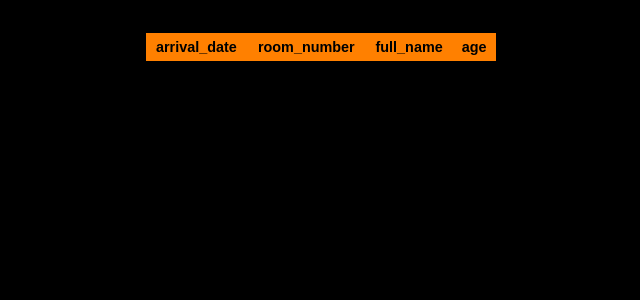
After one commit to KozlovKA/PBZlab2-ClinicManagment, a Flask app: page /arrival_human_check in a window 1280 px wide. The commit adds this page. Shown: the top 300 px of the page, without its empty margins (264-904 px from the left). Run offline with Flask 2, Linux system fonts and the light colour scheme; data that the repository does not hold is empty; parts of the project's set-up code (start-up, migrations or seed data) failed here and were passed over.

Commit message:
Task done.Add update delete for rooms added.Task for female age was done.Task about arrival date was done.Tables and buttons fixed and styled.

```diff
--- a/app.py
+++ b/app.py
@@ -79,11 +79,8 @@ def human_table_delete():
     if request.method == "POST":
         human_id = request.form["human_id"]
 
-        # try:
         human.human_delete(human_id)
 
-        # except:
-        #     return "Ошбика"
     return redirect('/human_data_table')
 
 
@@ -97,5 +94,65 @@ def room_table():
     return render_template("room_data_table.html", **context)
 
 
+@app.route('/room_data_table/update', methods=["POST", "GET"])
+def rooms_table_update():
+    human = Database(connection=connection, cursor=cursor)
+    if request.method == "POST":
+        room_number = request.form["room_number"]
+        room_id = request.form["room_id"]
+        room_type = request.form["room_type"]
+        full_name = request.form['full_name']
+        room_phone = request.form['room_phone']
+
+        human.room_data_upgrade(room_number, room_id, room_type, full_name, room_phone)
+
+    return redirect('/room_data_table')
+
+
+@app.route('/room_data_table/add', methods=["POST", "GET"])
+def rooms_table_add():
+    human = Database(connection=connection, cursor=cursor)
+    if request.method == "POST":
+        room_number = request.form["room_number"]
+        room_id = request.form["room_id"]
+        room_type = request.form["room_type"]
+        full_name = request.form['full_name']
+        room_phone = request.form['room_phone']
+
+        human.room_add(room_number, room_id, room_type, full_name, room_phone)
+
+    return redirect('/room_data_table')
+
+
+@app.route('/room_data_table/add', methods=["POST", "GET"])
+def room_delete():
+    human = Database(connection=connection, cursor=cursor)
+    if request.method == "POST":
+        room_id = request.form["room_id"]
+        human.room_delete(room_id)
+
+    return redirect('/room_data_table')
+
+
+@app.route('/arrival_human_check')
+def arrival_human_check():
+    arrival = Database(connection=connection, cursor=cursor)
+    all_arrivals = arrival.arrival_date_check("2020-10-08")
+    context = {
+        'all_arrivals': all_arrivals
+    }
+    return render_template("human_arrival_table.html", **context)
+
+
+@app.route('/female_age_check')
+def female_age_check():
+    females = Database(connection=connection, cursor=cursor)
+    all_females = females.female_age_check(18)
+    context = {
+        'all_females': all_females
+    }
+    return render_template("female_age_table.html", **context)
+
+
 if __name__ == '__main__':
     app.run()
--- a/static/css/style.css
+++ b/static/css/style.css
@@ -33,6 +33,16 @@
 
 body {
     background-color: #000000;
+}
+
+#arrival_table {
+    position: fixed;
+    left: 32%;
+}
+
+#female_age_table {
+    position: fixed;
+    left: 35%;
 }
 
 #buttons_menu {
--- /dev/null
+++ b/templates/human_arrival_table.html
@@ -0,0 +1,26 @@
+{% extends  "base.html" %}
+{% block title %}Arrival Info Table
+{% endblock %}
+{% block content %}
+    <div id="arrival_table">
+        <table class="styled-table">
+            <thead>
+            <tr>
+                <th>arrival_date</th>
+                <th>room_number</th>
+                <th>full_name</th>
+                <th>age</th>
+            </tr>
+            </thead>
+            <tbody>
+            {% for curr_arrival in all_arrivals %}
+                <tr>
+                <td>{{ curr_arrival.arrival_date }}</td>
+                <td>{{ curr_arrival.room_number }}</td>
+                <td>{{ curr_arrival.full_name }}</td>
+                <td>{{ curr_arrival.age }}</td>
+            {% endfor %}
+            </tbody>
+        </table>
+    </div>
+{% endblock %}
--- a/templates/index.html
+++ b/templates/index.html
@@ -5,7 +5,8 @@
     <div id="buttons_menu">
         <button onclick="window.location ='/human_data_table'" class="button">Информация о пациентах</button>
         <button onclick="window.location='/room_data_table'" class="button">Информация о палатах</button>
-        <button class="button">Преводы из палат</button>
-        <button class="button">Ифнормация об окончании лечения</button>
+        <button onclick="window.location='/arrival_human_check'" class="button">Просмотр пациентов за заданное число
+        </button>
+        <button onclick="window.location='/female_age_check'" class="button">Информация о несовершеннолетних пациентках </button>
     </div>
 {% endblock %}
```
Also changed, not shown: other parts of static/css/style.css (+101 -1 lines), templates/female_age_table.html (added, +24 -0 lines), templates/room_data_table.html (+23 -33 lines).
